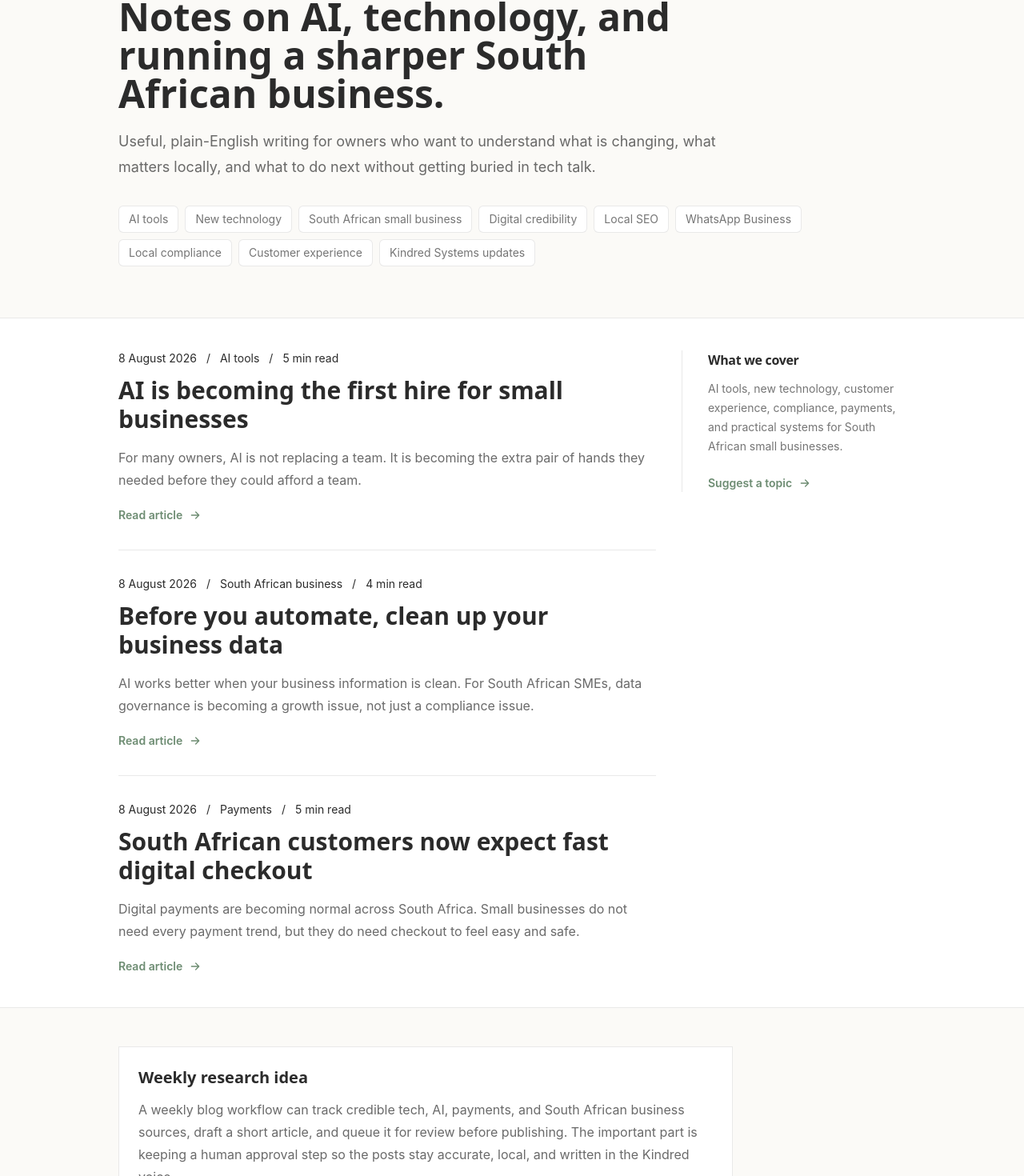
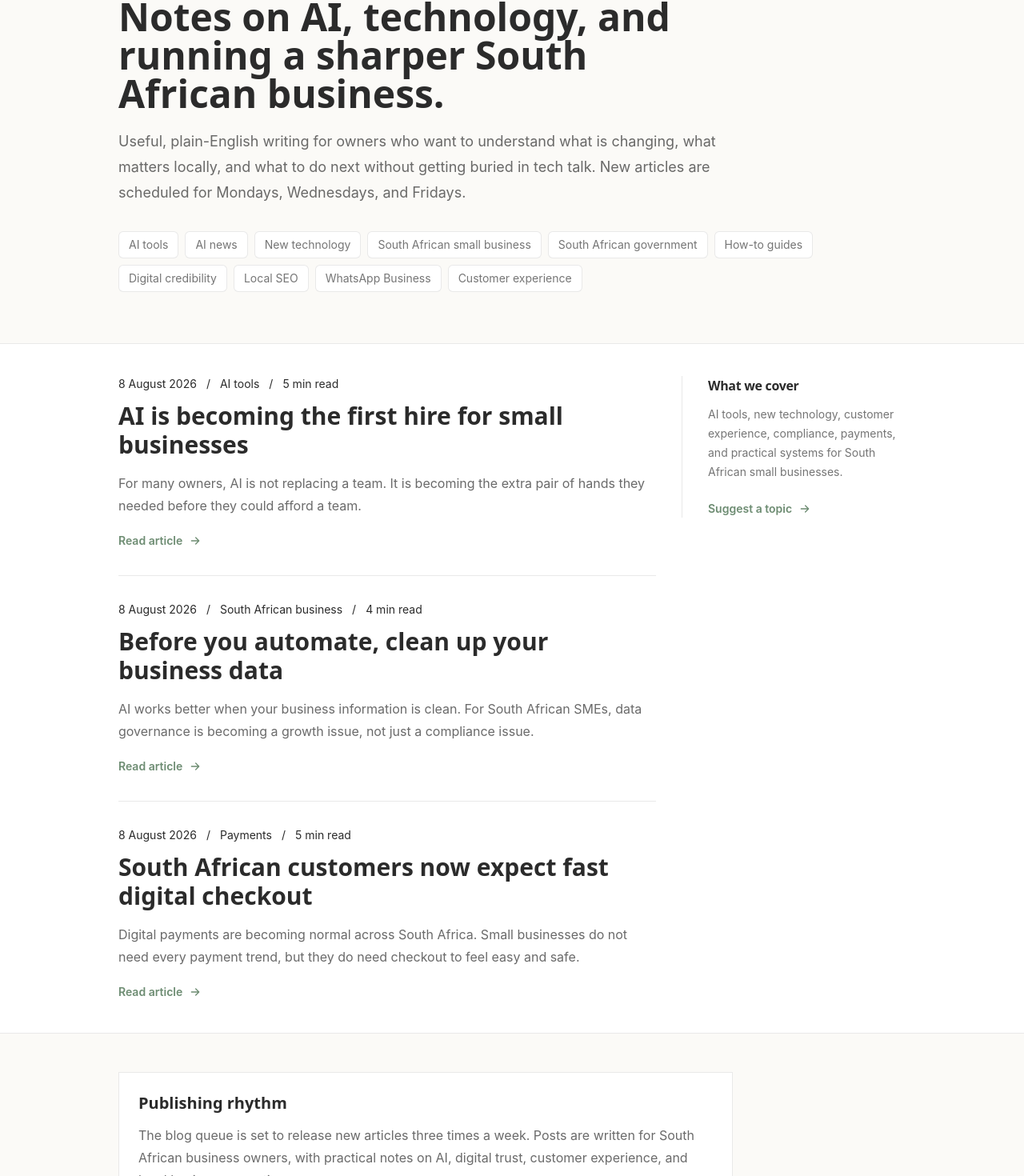
Before and after one commit to Lesego-Sindane/KindredSystems-website, a Next.js app: page /blog in a window 1280 px wide. Shown: the part 168-1638 px from the top of the page at 80% size. Built offline with nearby package versions, Linux system fonts and the light colour scheme.

Commit message:
Blog posts

```diff
--- a/app/blog/page.tsx
+++ b/app/blog/page.tsx
@@ -29,14 +29,15 @@ export const metadata: Metadata = {
 
 const categories = [
   "AI tools",
+  "AI news",
   "New technology",
   "South African small business",
+  "South African government",
+  "How-to guides",
   "Digital credibility",
   "Local SEO",
   "WhatsApp Business",
-  "Local compliance",
-  "Customer experience",
-  "Kindred Systems updates"
+  "Customer experience"
 ];
 
 function ArrowIcon() {
@@ -100,6 +101,7 @@ export default function BlogPage() {
           <p className="mt-5 text-lg leading-8 text-ink/70">
             Useful, plain-English writing for owners who want to understand what is changing,
             what matters locally, and what to do next without getting buried in tech talk.
+            New articles are scheduled for Mondays, Wednesdays, and Fridays.
           </p>
         </div>
 
@@ -168,12 +170,11 @@ export default function BlogPage() {
 
       <section className="mx-auto max-w-5xl px-5 py-12">
         <div className="max-w-3xl border border-ink/10 bg-white p-6">
-          <h2 className="text-xl font-semibold tracking-normal">Weekly research idea</h2>
+          <h2 className="text-xl font-semibold tracking-normal">Publishing rhythm</h2>
           <p className="mt-3 leading-7 text-ink/70">
-            A weekly blog workflow can track credible tech, AI, payments, and South African
-            business sources, draft a short article, and queue it for review before publishing.
-            The important part is keeping a human approval step so the posts stay accurate,
-            local, and written in the Kindred voice.
+            The blog queue is set to release new articles three times a week. Posts are written
+            for South African business owners, with practical notes on AI, digital trust,
+            customer experience, and local business operations.
           </p>
           <div className="mt-5">
             <Link href="/#contact" className="inline-flex items-center gap-2 text-sm font-semibold text-forest">
--- a/app/blog/posts.ts
+++ b/app/blog/posts.ts
@@ -466,8 +466,8 @@ export const posts: BlogPost[] = [
   {
     slug: "how-to-make-your-business-look-legitimate-in-south-africa",
     title: "How to make your business look legitimate in South Africa",
-    date: "14 September 2026",
-    publishDate: "2026-09-14",
+    date: "9 September 2026",
+    publishDate: "2026-09-09",
     category: "South African small business",
     readTime: "5 min read",
     excerpt:
@@ -520,8 +520,8 @@ export const posts: BlogPost[] = [
   {
     slug: "google-business-profile-for-south-african-service-businesses",
     title: "Google Business Profile for South African service businesses",
-    date: "21 September 2026",
-    publishDate: "2026-09-21",
+    date: "11 September 2026",
+    publishDate: "2026-09-11",
     category: "Local SEO",
     readTime: "5 min read",
     excerpt:
@@ -574,8 +574,8 @@ export const posts: BlogPost[] = [
   {
     slug: "why-customers-ignore-small-businesses-that-look-unprofessional",
     title: "Why customers ignore small businesses that look unprofessional",
-    date: "28 September 2026",
-    publishDate: "2026-09-28",
+    date: "14 September 2026",
+    publishDate: "2026-09-14",
     category: "Customer experience",
     readTime: "4 min read",
     excerpt:
@@ -628,8 +628,8 @@ export const posts: BlogPost[] = [
   {
     slug: "whatsapp-business-mistakes-that-make-you-lose-credibility",
     title: "WhatsApp Business mistakes that make you lose credibility",
-    date: "5 October 2026",
-    publishDate: "2026-10-05",
+    date: "16 September 2026",
+    publishDate: "2026-09-16",
     category: "WhatsApp Business",
     readTime: "5 min read",
     excerpt:
@@ -682,8 +682,8 @@ export const posts: BlogPost[] = [
   {
     slug: "the-cheapest-way-to-make-your-business-look-established",
     title: "The cheapest way to make your business look established",
-    date: "12 October 2026",
-    publishDate: "2026-10-12",
+    date: "18 September 2026",
+    publishDate: "2026-09-18",
     category: "Digital credibility",
     readTime: "5 min read",
     excerpt:
```
